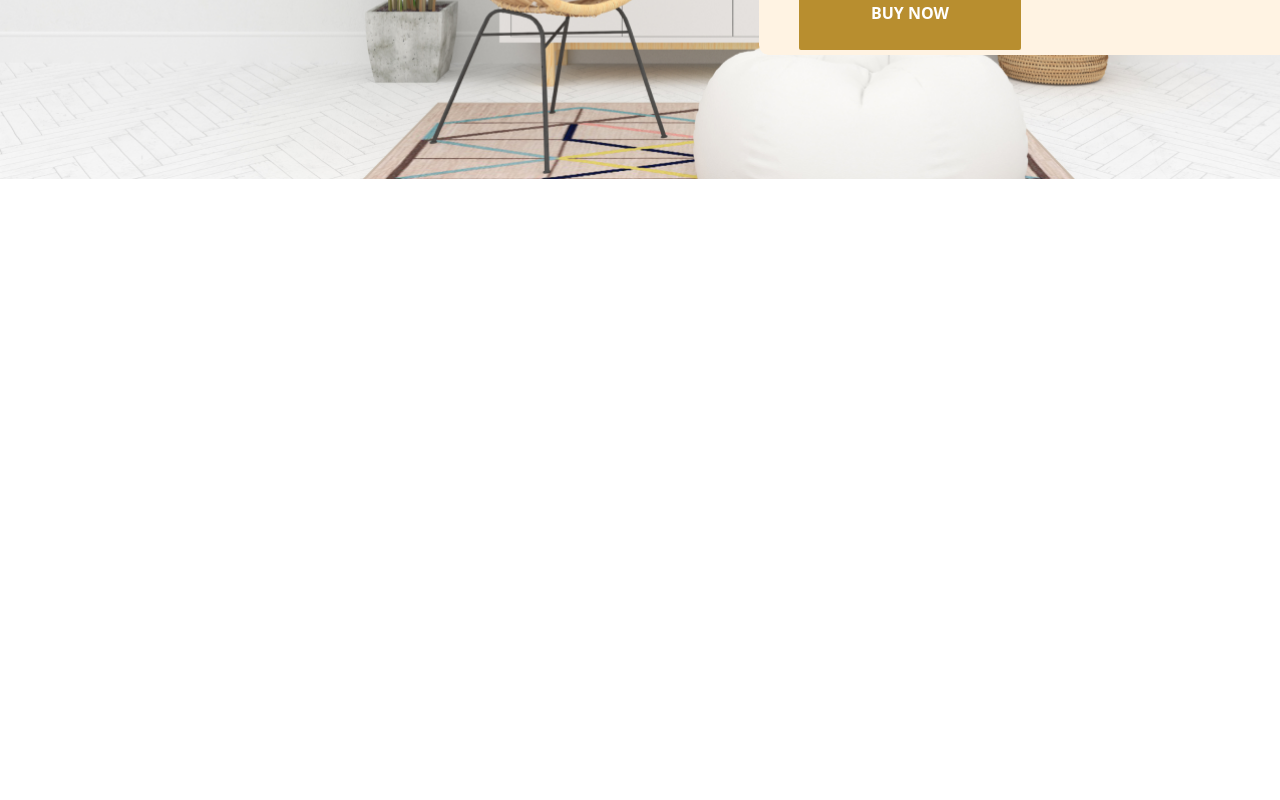
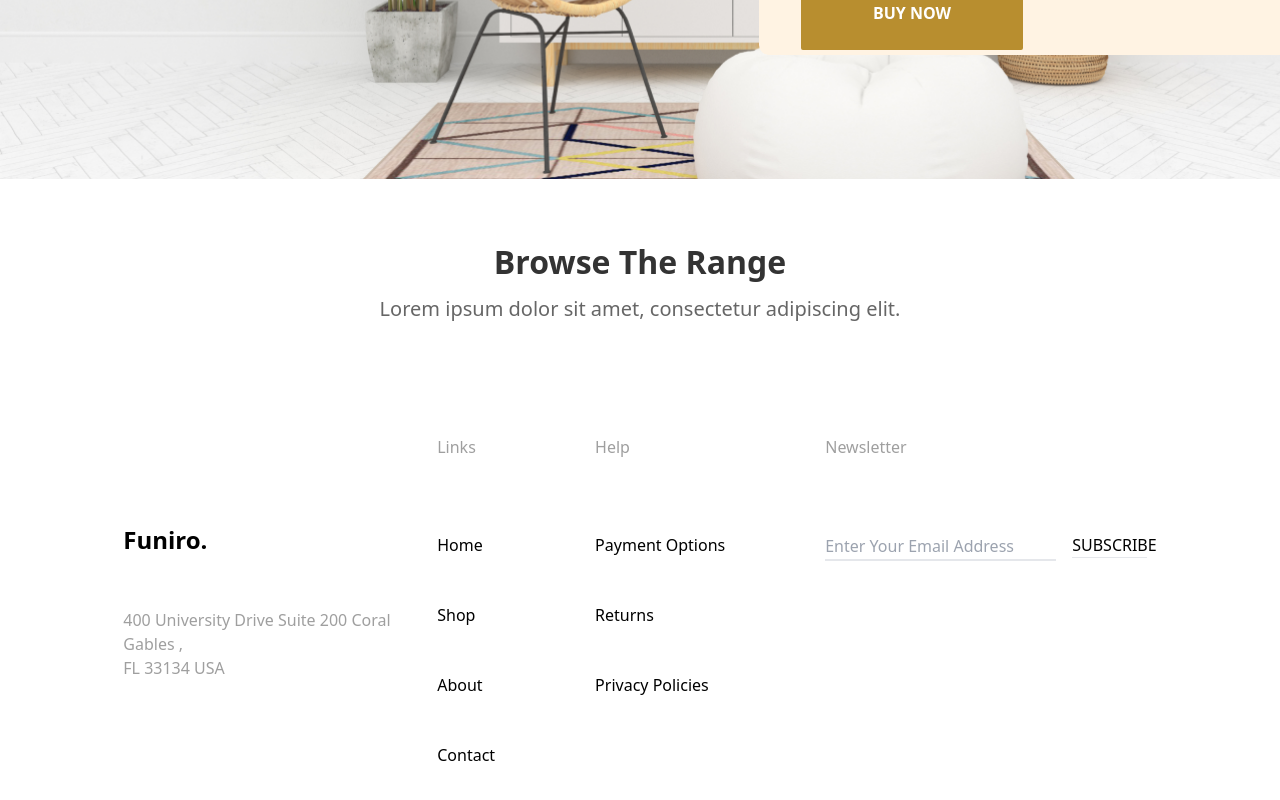
Before and after one commit to Azamatjon-developer/month8lesson5ts, a Next.js app: page / in a window 1280 px wide. Shown: the part 642-1442 px from the top of the page. Before the commit the page ends 821 px from the top, so only its background shows below. Built offline with nearby package versions, Linux system fonts and the light colour scheme.

Commit message:
footerDone

```diff
--- a/src/app/(layout)/layout.jsx
+++ b/src/app/(layout)/layout.jsx
@@ -1,3 +1,4 @@
+import Footer from '@/components/Footer/Footer'
 import Header from '@/components/Header/Header'
 import React from 'react'
 
@@ -6,6 +7,7 @@ const Layout = ({children}) => {
     <div>
       <Header/>
       {children}
+      <Footer/>
     </div>
   )
 }
--- a/src/app/(layout)/page.js
+++ b/src/app/(layout)/page.js
@@ -6,7 +6,7 @@ const Home = () => {
       <div className={'bg-hero-background bg-cover h-[90vh] relative'}>
         <div
           className={
-            'absolute w-[643px] h-[443px] bg-[#FFF3E3] top-[153px] left-[759px] rounded-[10px] py-[62px] px-[40px]'
+            'absolute w-[643px] h-[443px] bg-[#FFF3E3] top-[153px] left-[759px] rounded-[10px] pt-[62px] pl-[42px] pb-[37px] pr-[30px]'
           }
         >
           <h2
@@ -21,7 +21,7 @@ const Home = () => {
               'text-[52px] text-[#B88E2F] tracking-wider font-bold pb-[17px]'
             }
           >
-            Discover Our New Collection
+            Discover Our <br /> New Collection
           </h3>
           <p
             className={
@@ -31,9 +31,10 @@ const Home = () => {
             Lorem ipsum dolor sit amet, consectetur adipiscing elit. Ut elit
             tellus, luctus nec ullamcorper mattis.
           </p>
+          <div className={"mb-10"}>
             <button
               className={
-              'py-[25px] px-[72px] text-white font-bold text-[16px] rounded-sm cursor-pointer bg-[#B88E2F]'
+                'pt-[25px] pb-[25px] pl-[72px] pr-[72px] text-white font-bold text-[16px] rounded-sm cursor-pointer bg-[#B88E2F]'
               }
             >
               {' '}
@@ -42,6 +43,11 @@ const Home = () => {
           </div>
         </div>
       </div>
+      <div className={"pt-[59px] pb-[63px] text-center"}>
+        <h2 className={"text-[#333333] font-bold text-[32px] pb-[8px]"}>Browse The Range</h2>
+        <p className={"text-[#666666] font-normal text-center text-[20px]"}>Lorem ipsum dolor sit amet, consectetur adipiscing elit.</p>
+      </div>
+    </div>
   )
 }
 
--- /dev/null
+++ b/src/components/Footer/Footer.jsx
@@ -0,0 +1,103 @@
+import React from 'react'
+
+const Footer = () => {
+  return (
+    <div>
+      <div className={'pt-[48px] pr-[100px] pb-[38px] pl-[100px]'}>
+        <div className={'flex justify-around items-center'}>
+          <div>
+            <h3 className={'text-[#000000] text-[24px] pb-[50px] font-bold'}>
+              Funiro.
+            </h3>
+            <h4 className={'text-[#9F9F9F] text-[16px]'}>
+              400 University Drive Suite 200 Coral <br /> Gables , <br /> FL
+              33134 USA
+            </h4>
+          </div>
+          <div className={'flex items-start justify-around gap-[100px]'}>
+            <div className={'flex flex-col gap-[46px]'}>
+              <h3
+                className={'text-[#9F9F9F] font-medium text-[16px] pb-[28px]'}
+              >
+                Links
+              </h3>
+              <a
+                href="/"
+                className="text-[#000000] cursor-pointer  font-medium text-[16px] "
+              >
+                Home{' '}
+              </a>
+              <a
+                href="/Shop"
+                className="text-[#000000] cursor-pointer font-medium text-[16px]"
+              >
+                Shop{' '}
+              </a>
+              <a
+                href="/About"
+                className="text-[#000000] cursor-pointer font-medium text-[16px]"
+              >
+                About{' '}
+              </a>
+              <a
+                href="/"
+                className="text-[#000000] cursor-pointer font-medium text-[16px]"
+              >
+                Contact{' '}
+              </a>
+            </div>
+
+            <div className={'flex flex-col gap-[46px]'}>
+              <h3
+                className={'text-[#9F9F9F] font-medium text-[16px] pb-[28px]'}
+              >
+                Help
+              </h3>
+              <h3 className="text-[#000000] cursor-pointer  font-medium text-[16px] ">
+                Payment Options{' '}
+              </h3>
+              <h3
+                href="/Shop"
+                className="text-[#000000] cursor-pointer font-medium text-[16px]"
+              >
+                Returns{' '}
+              </h3>
+              <h3
+                href="/About"
+                className="text-[#000000] cursor-pointer font-medium text-[16px]"
+              >
+                Privacy Policies{' '}
+              </h3>
+            </div>
+            <div className={'flex flex-col gap-[46px]'}>
+              <h3
+                className={'text-[#9F9F9F] font-medium text-[16px] pb-[28px]'}
+              >
+                Newsletter
+              </h3>
+              <div className={'flex items-center gap-[38px]'}>
+                <div className={'flex gap-4'}>
+                  <input
+                    className={
+                      'text-[#9F9F9F] text-[16px] border-b-[2px] outline-none font-medium'
+                    }
+                    type="text"
+                    placeholder={'Enter Your Email Address'}
+                  />
+                  <div>
+                    <button className={'text-[#000000] font-medium'}>
+                      SUBSCRIBE
+                    </button>
+                    <hr className={'w-[75px] h-[4px]'} />
+                  </div>
+                </div>
+              </div>
+            </div>
+          </div>
+        </div>
+      </div>
+    </div>
+  )
+}
+
+export default Footer
```
Lines whose indentation alone changed are shown as unchanged.
